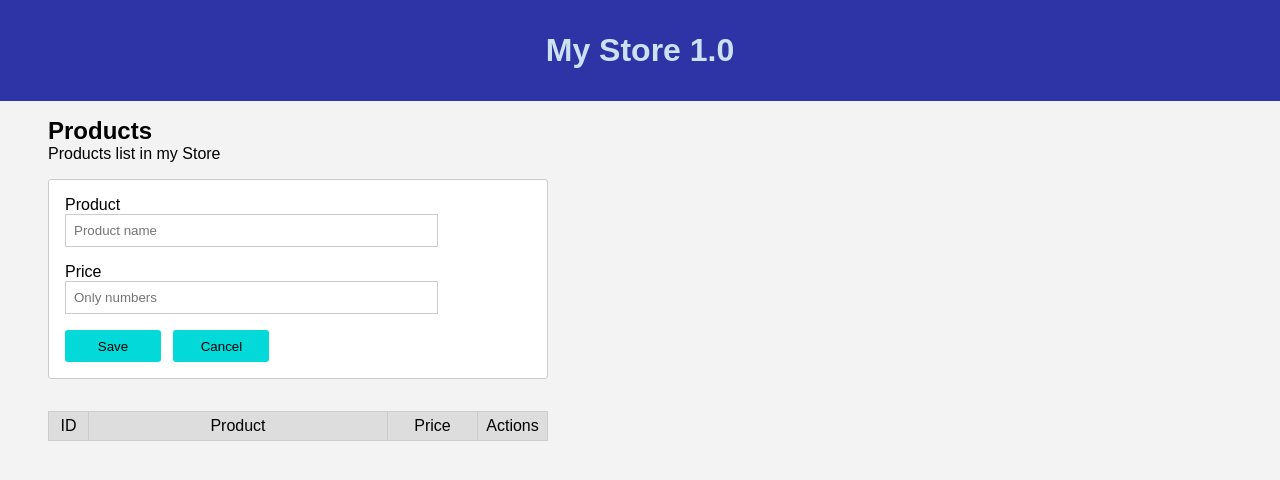
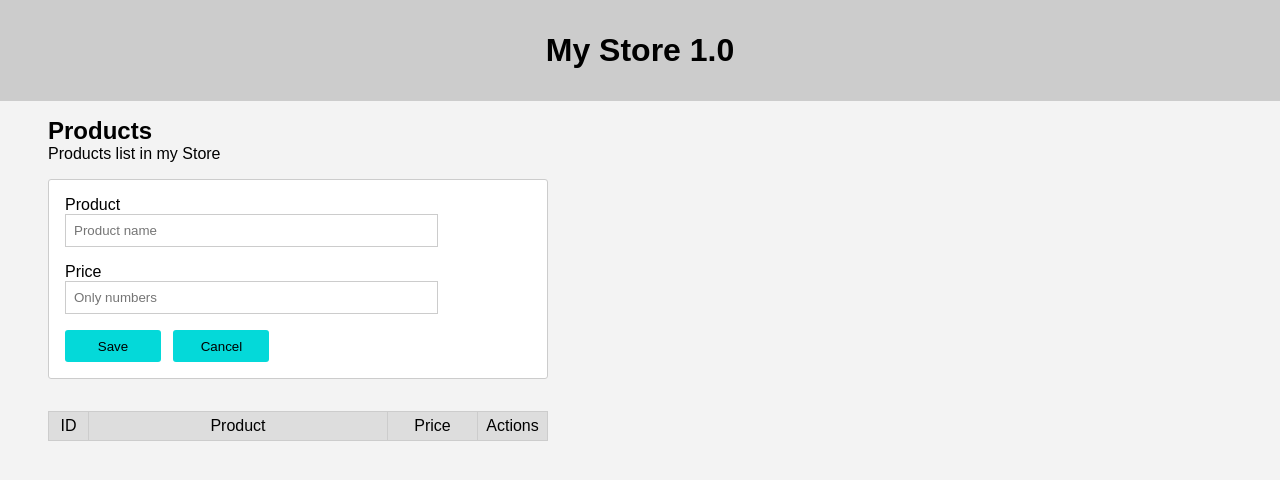
Before and after one commit to thalespw/product_control-_JS_OOP, a plain HTML site: page index.html in a window 1280 px wide. Drawn offline with Linux system fonts and the light colour scheme.

Commit message:
project finished so far

```diff
--- a/CSS/style.css
+++ b/CSS/style.css
@@ -6,8 +6,8 @@
 }
 
 header {
-    background-color:#2E34A6 ;
-    color: #CEE1F2;
+    background-color:#ccc ;
+    color: black;
     padding: 2rem;
     text-align: center;
 }
```
Also changed, not shown: index.html (+1 -0 lines).
